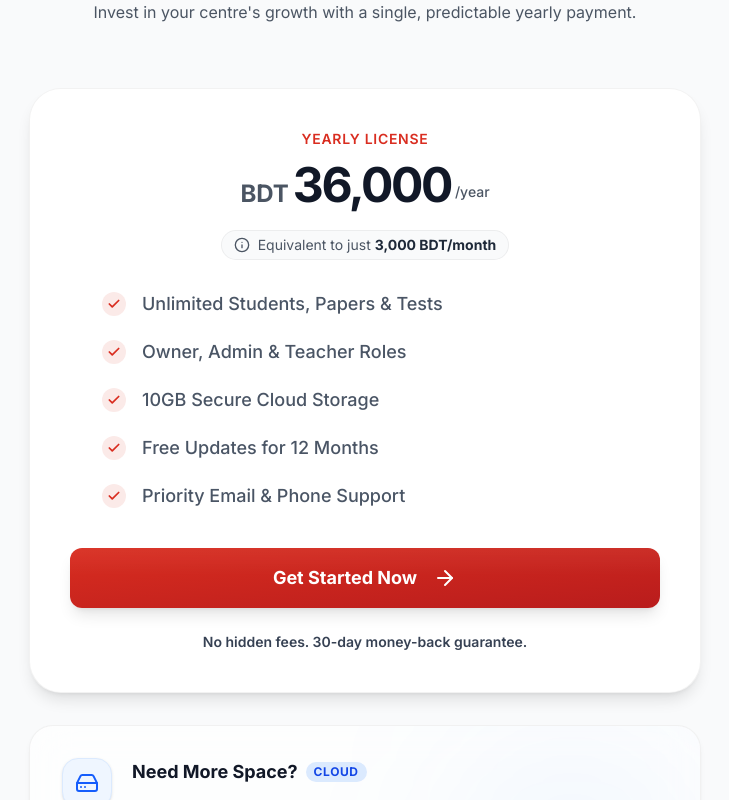
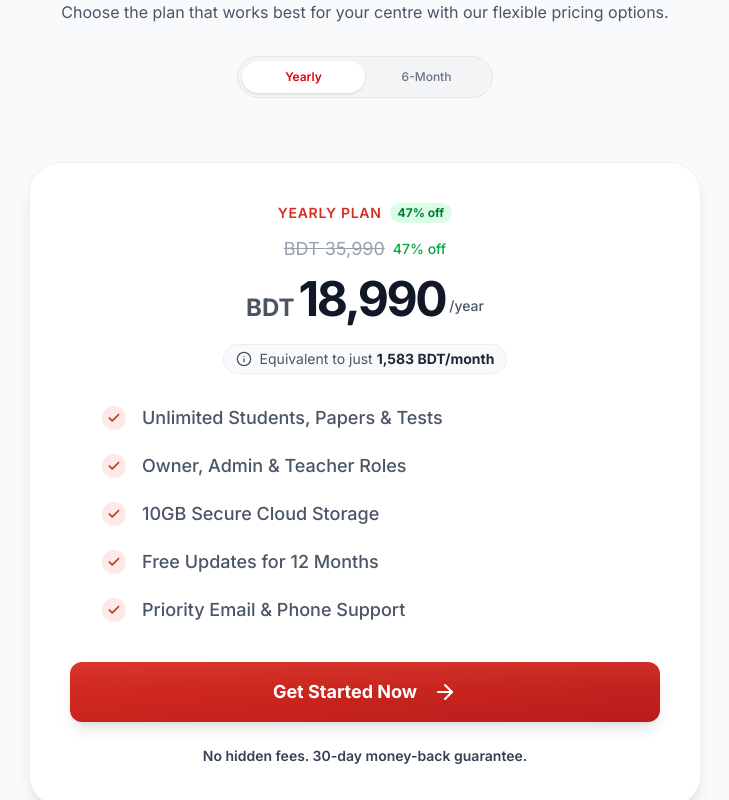
Before and after one commit to DoddleSoft/SuperMock, a Next.js app: page / in a window 1280 px wide. Shown: the part 2640-3440 px from the top of the page, without its empty margins (275-1004 px from the left). Built offline with nearby package versions, Linux system fonts and the light colour scheme.

Commit message:
price adjusted according to the new plan

```diff
--- a/components/landing/Pricing.tsx
+++ b/components/landing/Pricing.tsx
@@ -1,8 +1,29 @@
+"use client";
 import { ArrowRight, Check, Info } from "lucide-react";
 import Link from "next/link";
-import Cloud from "./Cloud";
+import { useState } from "react";
 
 export default function Pricing() {
+  const [isYearly, setIsYearly] = useState(true);
+
+  const pricingData = {
+    yearly: {
+      price: "18,990",
+      originalPrice: "35,990",
+      discount: "47% off",
+      period: "/year",
+      monthlyEquivalent: "1,583",
+    },
+    sixMonth: {
+      price: "11,990",
+      originalPrice: "17,995",
+      discount: "33% off",
+      period: "/6 months",
+      monthlyEquivalent: "2,000",
+    },
+  };
+
+  const currentPlan = isYearly ? pricingData.yearly : pricingData.sixMonth;
   return (
     <section
       id="pricing"
@@ -15,9 +36,41 @@ export default function Pricing() {
             Simple, Transparent Pricing
           </h2>
           <p className="text-base text-supermock-text-secondary max-w-2xl mx-auto">
-            Invest in your centre's growth with a single, predictable yearly
-            payment.
+            Choose the plan that works best for your centre with our flexible
+            pricing options.
           </p>
+
+          {/* --- Toggle Switch --- */}
+          <div className="mt-8 flex items-center justify-center">
+            {/* Container: Fixed width ensures the sliding background calculates correctly */}
+            <div className="relative flex bg-gray-100 rounded-full p-1 w-64 border border-gray-200">
+              {/* Sliding Background Pill */}
+              <div
+                className={`absolute top-1 bottom-1 w-[calc(50%-4px)] bg-white rounded-full shadow-sm transition-all duration-300 ease-in-out ${
+                  isYearly ? "left-1" : "left-[calc(50%+2px)]"
+                }`}
+              />
+
+              {/* Buttons: Removed all individual borders */}
+              <button
+                onClick={() => setIsYearly(true)}
+                className={`relative z-10 flex-1 py-2 text-xs font-medium transition-colors duration-300 ${
+                  isYearly ? "text-red-600 font-semibold" : "text-gray-500"
+                }`}
+              >
+                Yearly
+              </button>
+
+              <button
+                onClick={() => setIsYearly(false)}
+                className={`relative z-10 flex-1 py-2 text-xs font-medium transition-colors duration-300 ${
+                  !isYearly ? "text-red-600 font-semibold" : "text-gray-500"
+                }`}
+              >
+                6-Month
+              </button>
+            </div>
+          </div>
         </div>
 
         {/* --- Card Container --- */}
@@ -28,18 +81,33 @@ export default function Pricing() {
 
             {/* Price Tag Section */}
             <div className="text-center mb-6 md:mb-8">
-              <h3 className="text-sm md:text-md font-semibold tracking-wider text-supermock-red uppercase mb-2">
-                Yearly License
-              </h3>
+              <div className="flex items-center justify-center gap-2 mb-3">
+                <h3 className="text-sm md:text-md font-semibold tracking-wider text-supermock-red uppercase">
+                  {isYearly ? "Yearly Plan" : "Six-Month Plan"}
+                </h3>
+                <span className="px-2 py-0.5 text-xs font-bold bg-green-100 text-green-700 rounded-full">
+                  {currentPlan.discount}
+                </span>
+              </div>
+
+              <div className="flex items-center justify-center gap-2 mb-2">
+                <span className="text-lg text-gray-400 line-through">
+                  BDT {currentPlan.originalPrice}
+                </span>
+                <span className="text-sm font-medium text-green-600">
+                  {currentPlan.discount}
+                </span>
+              </div>
+
               <div className="flex items-baseline justify-center gap-1 p-1">
                 <span className="text-xl md:text-2xl font-bold text-supermock-text-secondary align-top mt-2">
                   BDT{" "}
                 </span>
                 <span className="text-4xl md:text-5xl font-bold text-supermock-text tracking-tighter">
-                  36,000
+                  {currentPlan.price}
                 </span>
                 <span className="text-sm md:text-md font-medium text-supermock-text-secondary self-end mb-2">
-                  /year
+                  {currentPlan.period}
                 </span>
               </div>
 
@@ -48,7 +116,7 @@ export default function Pricing() {
                 <span className="text-xs md:text-sm text-supermock-text-secondary truncate">
                   Equivalent to just{" "}
                   <span className="font-bold text-gray-800">
-                    3,000 BDT/month
+                    {currentPlan.monthlyEquivalent} BDT/month
                   </span>
                 </span>
               </div>
@@ -97,9 +165,6 @@ export default function Pricing() {
               No hidden fees. 30-day money-back guarantee.
             </p>
           </div>
-
-          {/* Cloud Storage Component */}
-          <Cloud />
         </div>
       </div>
     </section>
```
